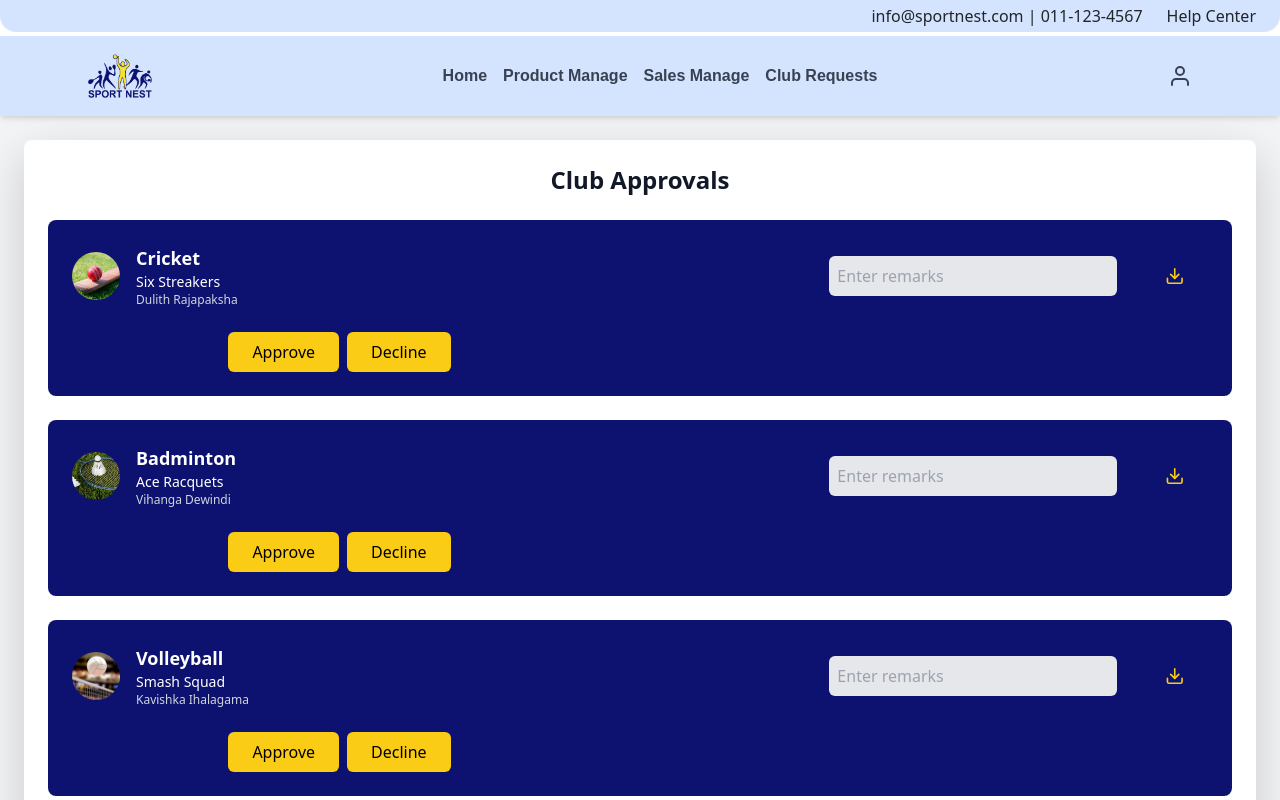
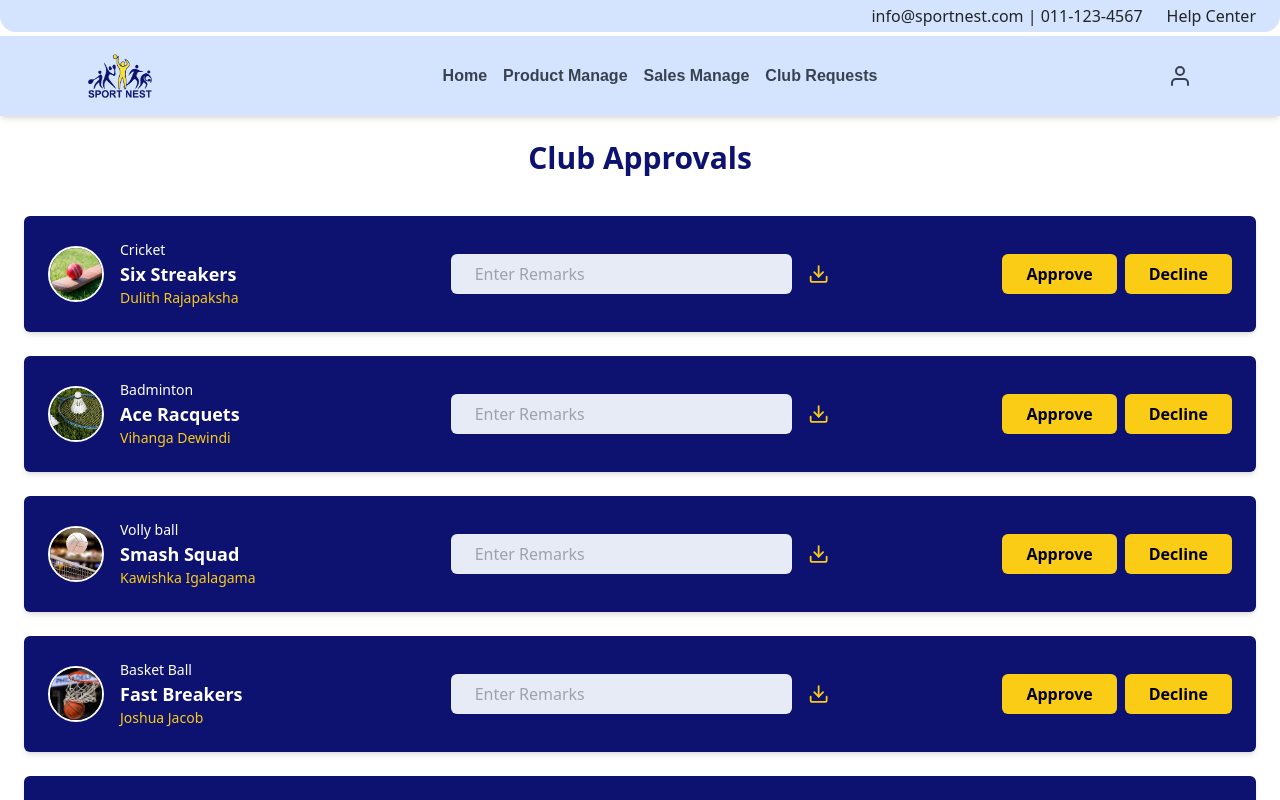
Before and after one commit to GavinRanasinghe29870/pusl2021_cgp_official, a React (Create React App) app in the folder frontend/: page /ClubApprovingPage2 in a window 1280 px wide. Shown: the top 800 px of the page. Built offline with nearby package versions, Linux system fonts and the light colour scheme; no server answers.

Commit message:
0140
Updated the ClubApprovingPage2.js frontend

```diff
--- a/frontend/src/components/admin/ClubApprovingPage2.js
+++ b/frontend/src/components/admin/ClubApprovingPage2.js
@@ -1,5 +1,4 @@
 import React from "react";
-// import Navbar from "../sportPeople/Navbar";
 import { Download } from "lucide-react";
 
 const clubs = [
@@ -16,13 +15,13 @@ const clubs = [
     image: "Badminton.jpg",
   },
   {
-    sport: "Volleyball",
+    sport: "Volly ball",
     name: "Smash Squad",
-    owner: "Kavishka Ihalagama",
+    owner: "Kawishka Igalagama",
     image: "Vollyball.jpg",
   },
   {
-    sport: "Basketball",
+    sport: "Basket Ball",
     name: "Fast Breakers",
     owner: "Joshua Jacob",
     image: "basketball.jpeg",
@@ -48,11 +47,11 @@ const clubs = [
   {
     sport: "Chess",
     name: "Royal Rooks",
-    owner: "Thamindu",
+    owner: "Thamindu Samarasinghe",
     image: "chess.jpg",
   },
   {
-    sport: "Netball",
+    sport: "NetBall",
     name: "Court Queens",
     owner: "Alice Watson",
     image: "netball.jpg",
@@ -67,53 +66,53 @@ const clubs = [
 
 const ClubApprovingPage2 = () => {
   return (
-    <div className="min-h-screen flex flex-col bg-gray-100">
-      {/* <Navbar /> */}
-      <div className="bg-white shadow-lg rounded-lg p-6 m-6">
-        <h2 className="text-2xl font-bold text-center text-gray-900 mb-6">
+    <div className="min-h-screen bg-white px-4 py-6 md:px-12 lg:px-32">
+      <h1 className="text-center text-3xl font-bold mb-10 text-[#0D1271]">
         Club Approvals
-        </h2>
+      </h1>
 
       {clubs.map((club, index) => {
-          const imagePath = `/${club.image}`; // ✅ No "public" prefix
+        const imagePath = `/${club.image}`;
 
         return (
           <div
             key={index}
-              className="bg-[#0D1271] text-white rounded-lg p-4 mb-4 flex flex-wrap md:flex-nowrap items-center justify-between gap-4"
+            className="bg-[#0D1271] text-white rounded-md p-4 mb-4 flex flex-col md:flex-row md:items-center justify-between gap-4 shadow-md"
           >
-              <div className="flex items-center w-full md:w-1/3">
+            {/* Club Info */}
+            <div className="flex items-center flex-1">
               <img
                 src={imagePath}
                 alt={club.sport}
-                  className="w-12 h-12 rounded-full object-cover"
+                className="w-14 h-14 rounded-full object-cover border-2 border-white"
                 onError={(e) => {
-                    console.error(`Image failed to load: ${imagePath}`);
                   e.target.onerror = null;
-                    e.target.src = "/uploads/defaultProfilePic.jpg"; // ✅ fallback image path
+                  e.target.src = "/uploads/defaultProfilePic.jpg";
                 }}
               />
               <div className="ml-4">
-                  <p className="text-lg font-bold">{club.sport}</p>
-                  <p className="text-sm">{club.name}</p>
-                  <p className="text-xs text-gray-300">{club.owner}</p>
+                <p className="text-sm">{club.sport}</p>
+                <p className="font-bold text-lg">{club.name}</p>
+                <p className="text-yellow-400 text-sm">{club.owner}</p>
               </div>
             </div>
 
-              <div className="flex items-center gap-4 w-full md:w-1/3 justify-center">
+            {/* Remarks and Icon */}
+            <div className="flex flex-1 items-center gap-3">
               <input
                 type="text"
-                  className="bg-gray-200 text-black p-2 rounded-md w-[250px] md:w-[350px]"
-                  placeholder="Enter remarks"
+                className="bg-[#e6ebf5] text-black px-4 py-2 rounded-md w-full focus:outline-none"
+                placeholder="Enter Remarks"
               />
-                <Download className="text-yellow-400 cursor-pointer mx-4" />
+              <Download className="text-yellow-400 cursor-pointer" />
             </div>
 
-              <div className="flex space-x-2 w-full md:w-1/3 justify-end">
-                <button className="bg-yellow-400 text-black px-4 py-2 rounded-md hover:bg-yellow-500">
+            {/* Buttons */}
+            <div className="flex flex-1 justify-end gap-2">
+              <button className="bg-yellow-400 hover:bg-yellow-500 text-black font-semibold px-4 py-2 rounded-md w-full md:w-auto">
                 Approve
               </button>
-                <button className="bg-yellow-400 text-black px-4 py-2 rounded-md hover:bg-yellow-500">
+              <button className="bg-yellow-400 hover:bg-yellow-500 text-black font-semibold px-4 py-2 rounded-md w-full md:w-auto">
                 Decline
               </button>
             </div>
@@ -121,7 +120,6 @@ const ClubApprovingPage2 = () => {
         );
       })}
     </div>
-    </div>
   );
 };
 
```
Lines whose indentation alone changed are shown as unchanged.
